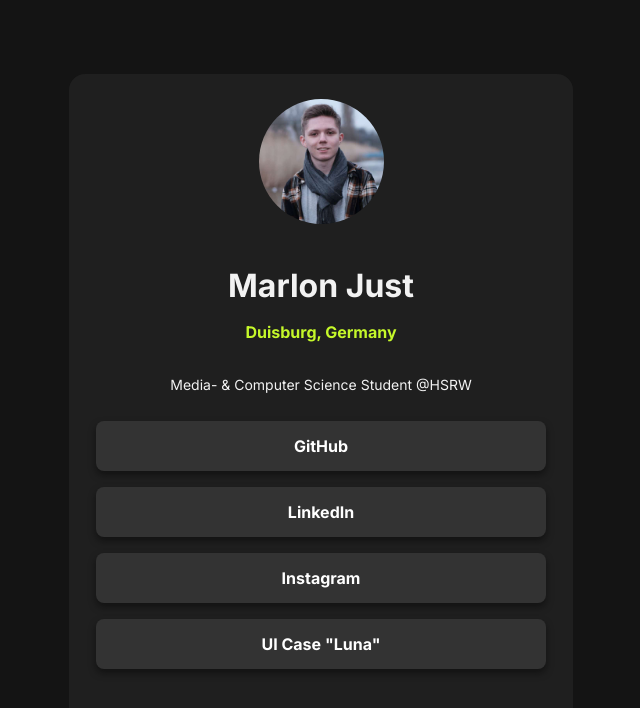
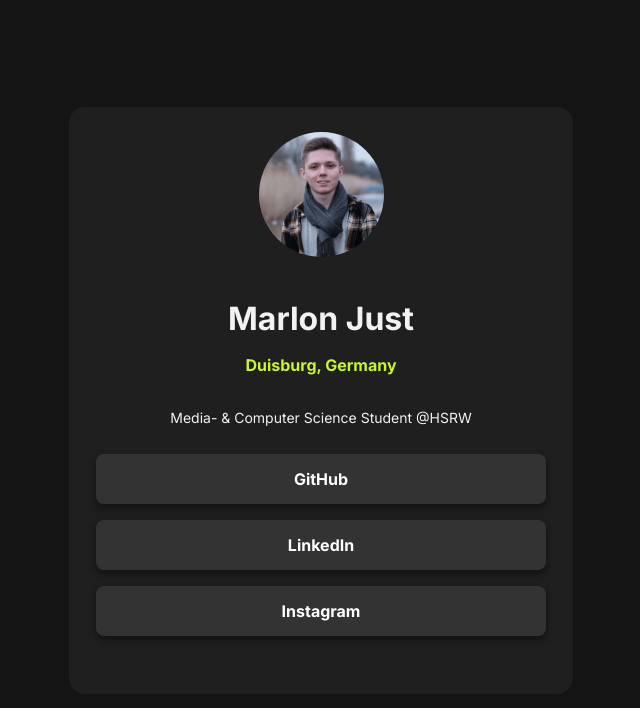
Before and after one commit to marlonjust/social-links, an Angular app: page / in a window 1280 px wide. Shown: the top 708 px of the page, without its empty margins (319-959 px from the left). Built offline with nearby package versions, Linux system fonts and the light colour scheme.

Commit message:
removed a link

```diff
--- a/src/app/app.component.html
+++ b/src/app/app.component.html
@@ -8,7 +8,6 @@
       <app-button [text]="'GitHub'" href="https://www.github.com/marlonjust"></app-button>
       <app-button [text]="'LinkedIn'" href="https://www.linkedin.com/in/marlonjust/"></app-button>
       <app-button [text]="'Instagram'" href="https://www.instagram.com/marlonjust/"></app-button>
-      <app-button [text]="'UI Case &quot;Luna&quot; '" href="https://www.figma.com/file/K32jWcADlOId29PUGSgAW3/Luna-E-Commerce-App?type=design&node-id=1%3A2&mode=design&t=EO1VtGv0qLrbzvAl-1"></app-button>
     </div>
   </div>
 </div>
```
